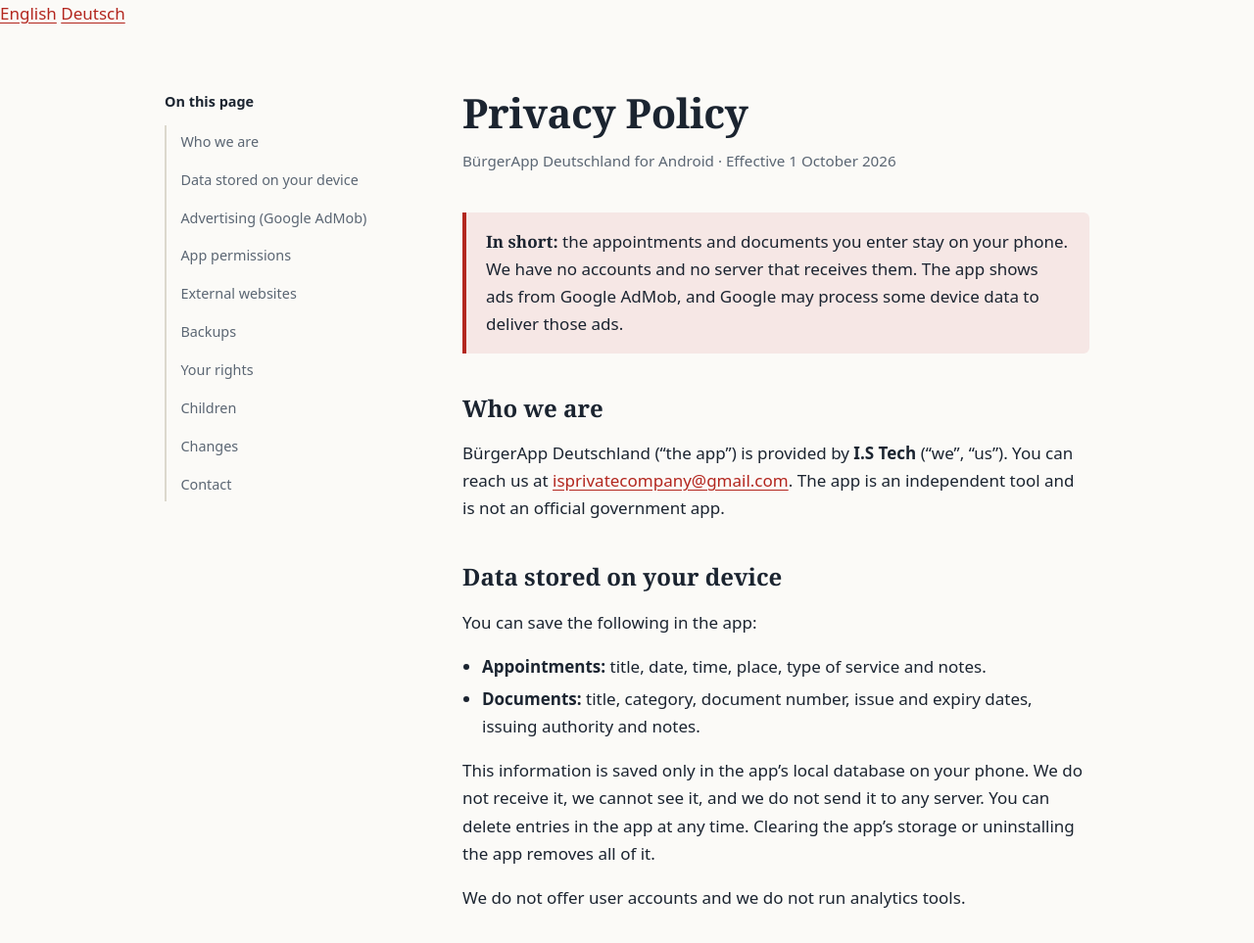
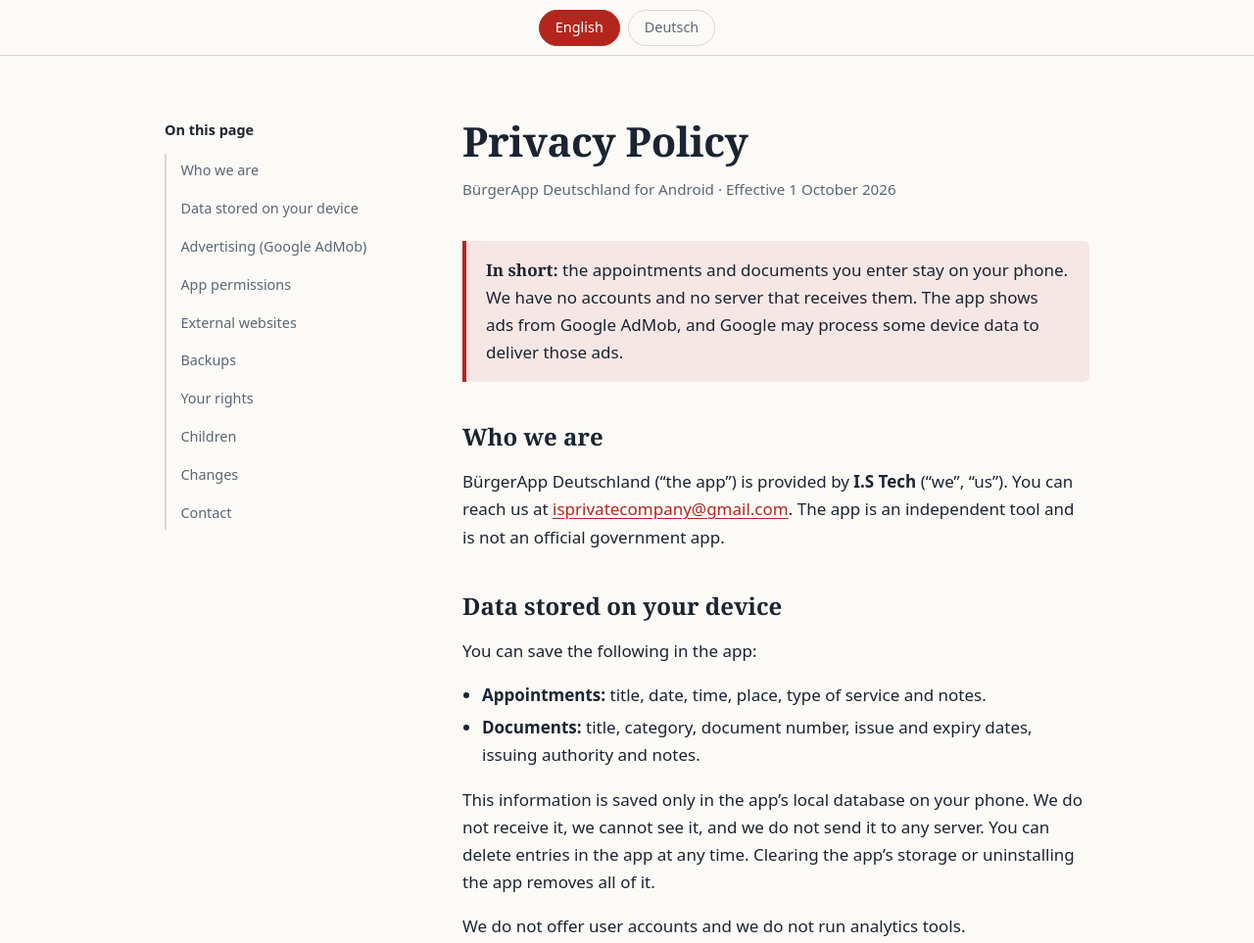
Before and after one commit to idreesdotawan/citizen-app-privacy-policy, a plain HTML site: page index.html in a window 1280 px wide. Shown: the top 963 px of the page at 98% size. Drawn offline with Linux system fonts and the light colour scheme.

Commit message:
Update style.css
german

```diff
--- a/style.css
+++ b/style.css
@@ -104,3 +104,27 @@
   nav { display: none; }
   .page { display: block; padding: 0; }
 }
+
+[hidden] { display: none !important; }
+
+.langbar {
+  position: sticky; top: 0; z-index: 10;
+  display: flex; justify-content: center; gap: 0.5rem;
+  padding: 0.6rem 1rem;
+  background: var(--paper);
+  border-bottom: 1px solid var(--rule);
+}
+.langbar a {
+  padding: 0.35rem 1rem;
+  border: 1px solid var(--rule);
+  border-radius: 999px;
+  color: var(--muted);
+  text-decoration: none;
+  font-size: 0.9rem;
+}
+.langbar a.active { background: var(--accent); border-color: var(--accent); color: #fff; }
+.langbar a:focus-visible { outline: 2px solid var(--accent); outline-offset: 2px; }
+
+#en, #de { scroll-margin-top: 4rem; }
+nav { top: 4.5rem; }
+@media print { .langbar { display: none; } }
```
